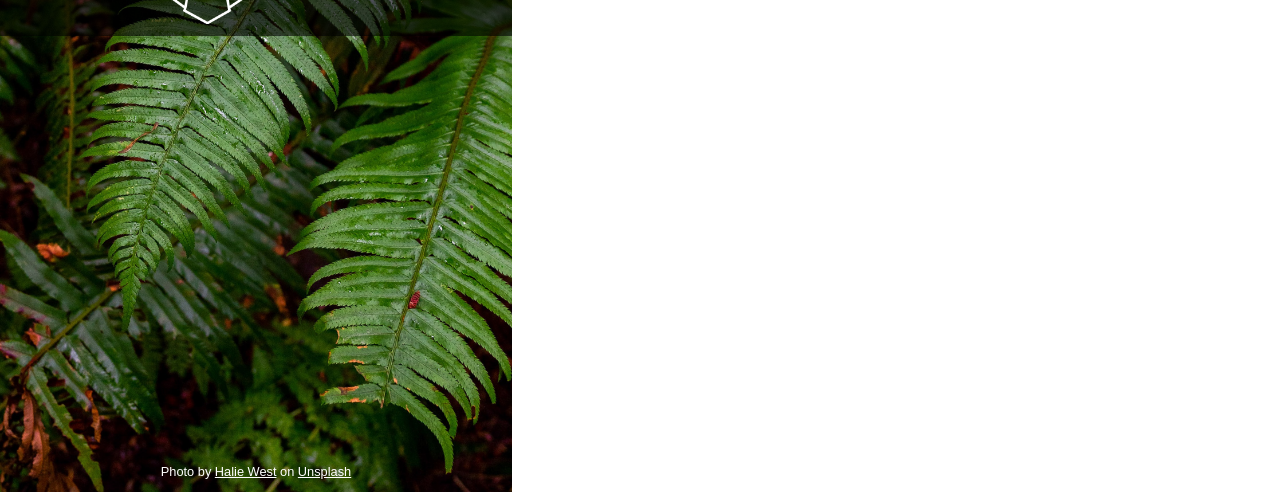
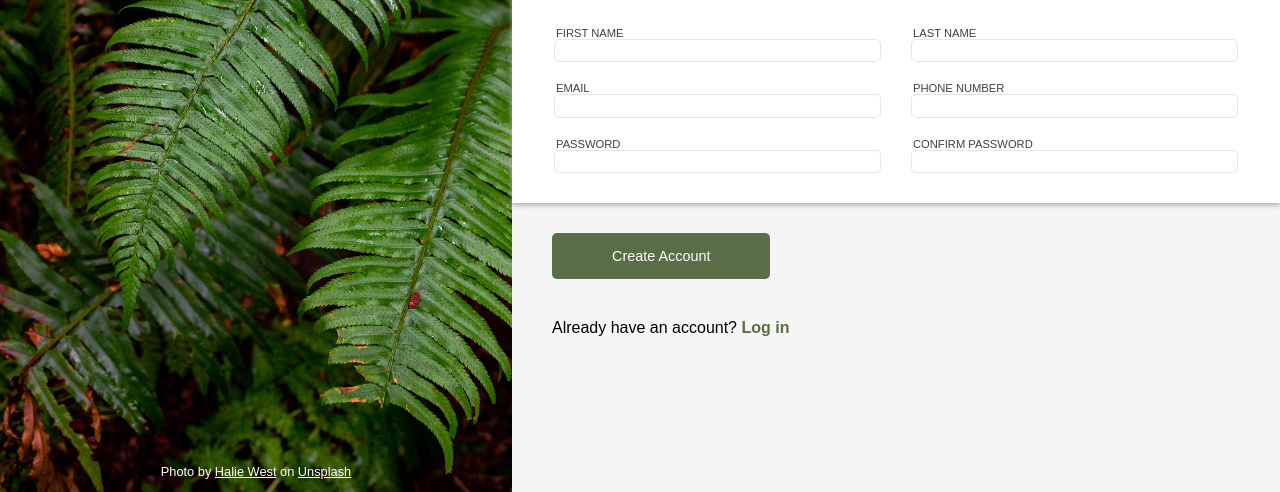
Before and after one commit to mcgarad/signup-form, a plain HTML site: page index.html in a window 1280 px wide. Shown: the part 308-800 px from the top of the page. Drawn offline with Linux system fonts and the light colour scheme.

Commit message:
finish page

```diff
--- a/css/styles.css
+++ b/css/styles.css
@@ -1,6 +1,10 @@
 @font-face {
     font-family: Norse;
     src: url("../assets/fonts/Norse-Bold.otf");
+}
+
+:root {
+    --theme-color-1: #596D48;
 }
 
 body {
@@ -41,7 +45,7 @@ body {
     flex-direction: row;
     justify-content: center;
     align-items: center;
-    height: max(20%, 80px);
+    height: max(15%, 80px);
 
     padding: 12px;
     position: relative;
@@ -59,4 +63,82 @@ body {
 #form-container {
     width: 60%;
     font-family: Arial, Helvetica, sans-serif;
+    display: flex;
+    flex-direction: column;
+    justify-content: center;
+    background-color: #F5F5F5;
 }
+
+#form-container>p {
+    margin: 40px 40px;
+}
+
+legend {
+    margin: 0 0 20px 0;
+}
+
+form>div {
+    background-color: white;
+    box-shadow: 0 2px 5px #AAAAAA;
+    padding: 20px 40px;
+    display: flex;
+    flex-direction: column;
+    justify-content: space-around;
+}
+
+fieldset {
+    border: none;
+    display: flex;
+    flex-direction: row;
+    padding: 0;
+}
+
+fieldset div {
+    display: flex;
+    flex-direction: column;
+    flex: 1;
+    margin: 10px 0;
+}
+
+fieldset div:last-child {
+    margin-left: 30px;
+}
+
+label {
+    text-transform: uppercase;
+    font-size: 0.7rem;
+    color: #404040;
+    padding-left: 2px;
+}
+
+button {
+    color: white;
+    background-color: var(--theme-color-1, green);
+    margin-left: 40px;
+    font-size: 0.9rem;
+    border: none;
+    border-radius: 5px;
+    padding: 15px 60px;
+    margin-top: 30px;
+}
+
+input {
+    border-radius: 5px;
+    height: 1.2rem;
+    border: 1px solid #e5E7EB;
+}
+
+input:focus {
+    border: 1px thin blue;
+    box-shadow: 2px 2px 5px 2px gray;
+}
+
+input:invalid {
+    border-color: red;
+}
+
+#form-container a {
+    text-decoration: none;
+    color: var(--theme-color-1, green);
+    font-weight: 800;
+}
--- a/index.html
+++ b/index.html
@@ -18,11 +18,44 @@
     <div id="form-container">
         <p>This is not a real online service! You know you need something like this
             in your life to help you realize your deepest dreams. Sign up <em>now</em>
-            to get started.
+            to get started. <br> <br>
+            You <em>know</em> you want to.
         </p>
-        <p>You <em>know</em> you want to.</p>
-        <form>
-
+        <form action="index.html" method="post">
+            <div>
+                <legend>Let's do this!</legend>
+                <fieldset>
+                    <div>
+                        <label for="userFirst">First name</label>
+                        <input type="text" id="userFirst" name="userFirst">
+                    </div>
+                    <div>
+                        <label for="userLast">Last name</label>
+                        <input type="text" id="userLast" name="userLast">
+                    </div>
+                </fieldset>
+                <fieldset>
+                    <div>
+                        <label for="userEmail">Email</label>
+                        <input type="email" id="userEmail" name="userEmail">
+                    </div>
+                    <div>
+                        <label for="userPhone">Phone Number</label>
+                        <input type="tel" id="userPhone" name="userPhone">
+                    </div>
+                </fieldset>
+                <fieldset>
+                    <div>
+                        <label for="userPassword">Password</label>
+                        <input type="text" id="userPassword" name="userPassword" pattern="(?=^.{8,}$)((?=.*\d)|(?=.*\W+))(?![.\n])(?=.*[A-Z])(?=.*[a-z]).*$">
+                    </div>
+                    <div>
+                        <label for="confirmPassword">Confirm Password</label>
+                        <input type="text" id="confirmPassword" name="confirmPassword" pattern="(?=^.{8,}$)((?=.*\d)|(?=.*\W+))(?![.\n])(?=.*[A-Z])(?=.*[a-z]).*$">
+                    </div>
+                </fieldset>
+            </div>
+            <button type="submit">Create Account</button>
         </form>
         <p>Already have an account? <a href="index.html">Log in</a></p>
     </div>
```
